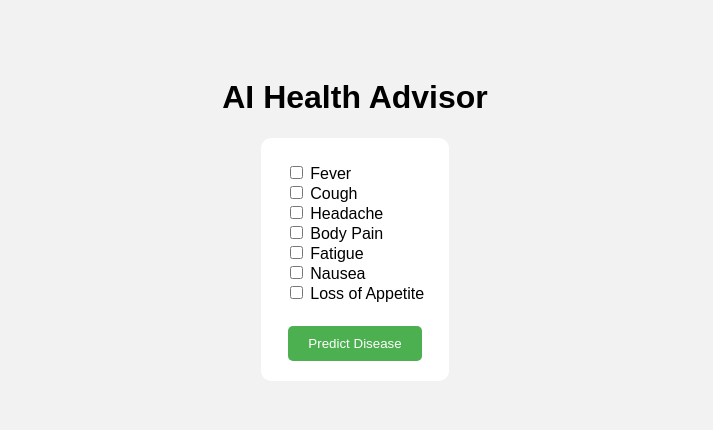
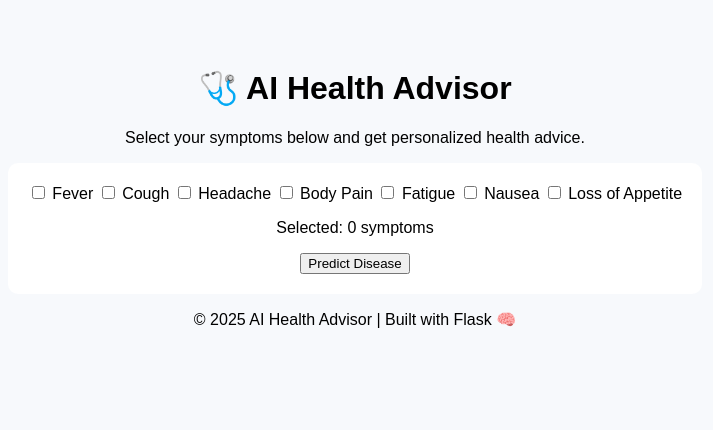
Before and after one commit to laharimorampudi22/AI_Health_Advisor, a Flask app: page / in a window 1280 px wide. Shown: the top 430 px of the page, without its empty margins (285-998 px from the left). Run offline with Flask 3, Linux system fonts and the light colour scheme; parts of the project's set-up code (start-up, migrations or seed data) failed here and were passed over.

Commit message:
Revamp index.html with new layout and styling
Updated the HTML structure and styling for improved layout and user experience.

```diff
--- a/templates/index.html
+++ b/templates/index.html
@@ -2,29 +2,36 @@
 <html lang="en">
 <head>
     <meta charset="UTF-8">
+    <meta name="viewport" content="width=device-width, initial-scale=1.0">
     <title>AI Health Advisor</title>
-    <style>
-        body { font-family: Arial; text-align: center; background: #f2f2f2; padding: 50px; }
-        form { background: #fff; padding: 20px; border-radius: 10px; display: inline-block; }
-        input[type="submit"] { padding: 10px 20px; background: #4CAF50; color: white; border: none; border-radius: 5px; cursor: pointer; }
-        input[type="submit"]:hover { background: #45a049; }
-        .symptom { text-align: left; margin: 5px; }
-    </style>
+    <link rel="stylesheet" href="{{ url_for('static', filename='style.css') }}">
 </head>
 <body>
-    <h1>AI Health Advisor</h1>
-    <form action="/predict" method="post">
-        <div class="symptom">
-            <input type="checkbox" name="fever" value="1"> Fever<br>
-            <input type="checkbox" name="cough" value="1"> Cough<br>
-            <input type="checkbox" name="headache" value="1"> Headache<br>
-            <input type="checkbox" name="body_pain" value="1"> Body Pain<br>
-            <input type="checkbox" name="fatigue" value="1"> Fatigue<br>
-            <input type="checkbox" name="nausea" value="1"> Nausea<br>
-            <input type="checkbox" name="loss_of_appetite" value="1"> Loss of Appetite<br>
-        </div>
-        <br>
-        <input type="submit" value="Predict Disease">
-    </form>
+    <div class="container">
+        <h1 class="title">🩺 AI Health Advisor</h1>
+        <p class="subtitle">Select your symptoms below and get personalized health advice.</p>
+
+        <form action="/predict" method="post">
+            <div class="symptom-list">
+                <label><input type="checkbox" name="fever"> Fever</label>
+                <label><input type="checkbox" name="cough"> Cough</label>
+                <label><input type="checkbox" name="headache"> Headache</label>
+                <label><input type="checkbox" name="body_pain"> Body Pain</label>
+                <label><input type="checkbox" name="fatigue"> Fatigue</label>
+                <label><input type="checkbox" name="nausea"> Nausea</label>
+                <label><input type="checkbox" name="loss_of_appetite"> Loss of Appetite</label>
+            </div>
+
+            <p id="counter">Selected: 0 symptoms</p>
+
+            <button type="submit" class="btn">Predict Disease</button>
+        </form>
+    </div>
+
+    <footer>
+        <p>© 2025 AI Health Advisor | Built with Flask 🧠</p>
+    </footer>
+
+    <script src="{{ url_for('static', filename='script.js') }}"></script>
 </body>
 </html>
```
